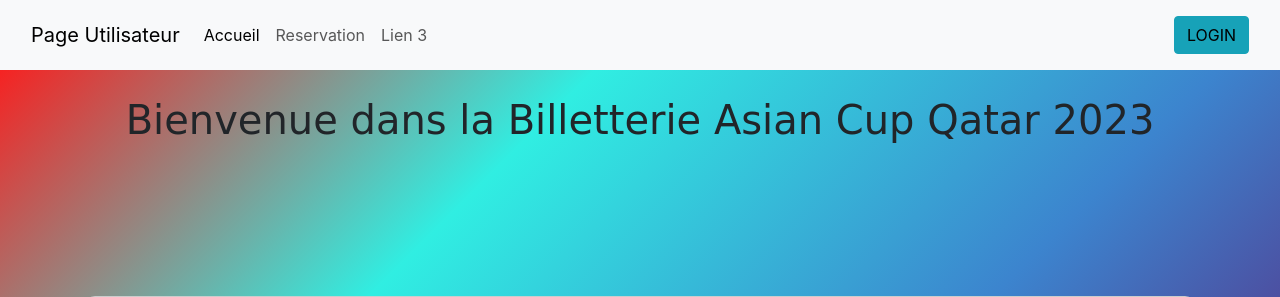
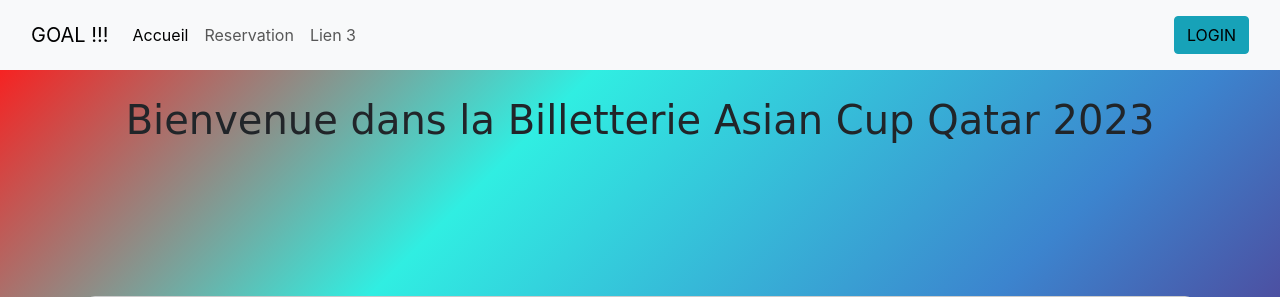
Before and after one commit to tanguym77/Projet-Billetterie, a PHP site: page / in a window 1280 px wide. Shown: the top 297 px of the page. Run offline with PHP 8.4, Linux system fonts and the light colour scheme; some libraries are stand-ins or nearby versions.

Commit message:
index dans le GOAL

```diff
--- a/vue/UI/Utilisateur/Header.php
+++ b/vue/UI/Utilisateur/Header.php
@@ -22,7 +22,7 @@
     <!-- NAVBAR -->
     <nav class="navbar navbar-expand-lg bg-body-tertiary fixed-top">
         <div class="container-fluid">
-            <a class="navbar-brand" href="#">Page Utilisateur</a>
+            <a class="navbar-brand" href="index.php">GOAL !!!</a>
             <button class="navbar-toggler" type="button" data-bs-toggle="collapse" data-bs-target="#navbarText" aria-controls="navbarText" aria-expanded="false" aria-label="Toggle navigation">
             <span class="navbar-toggler-icon"></span>
             </button>
```
